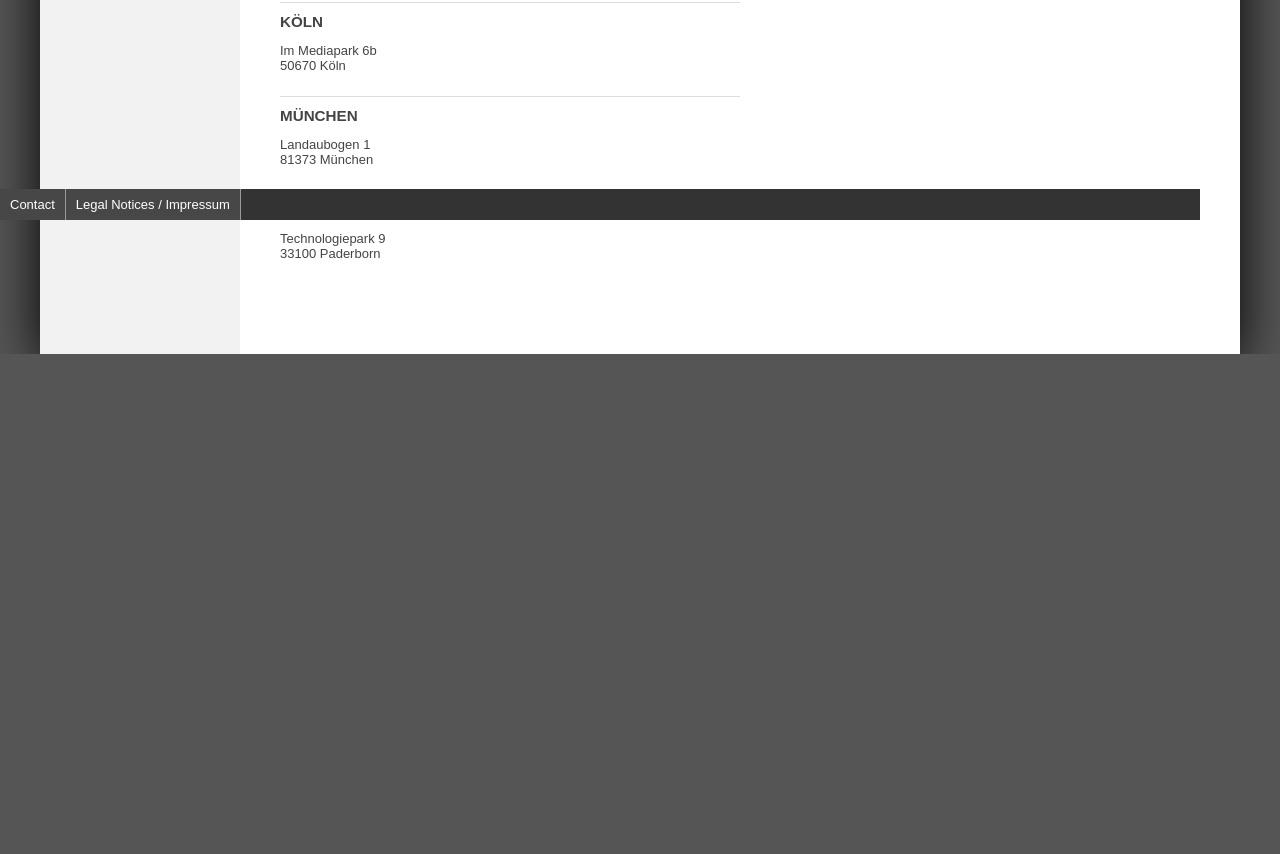
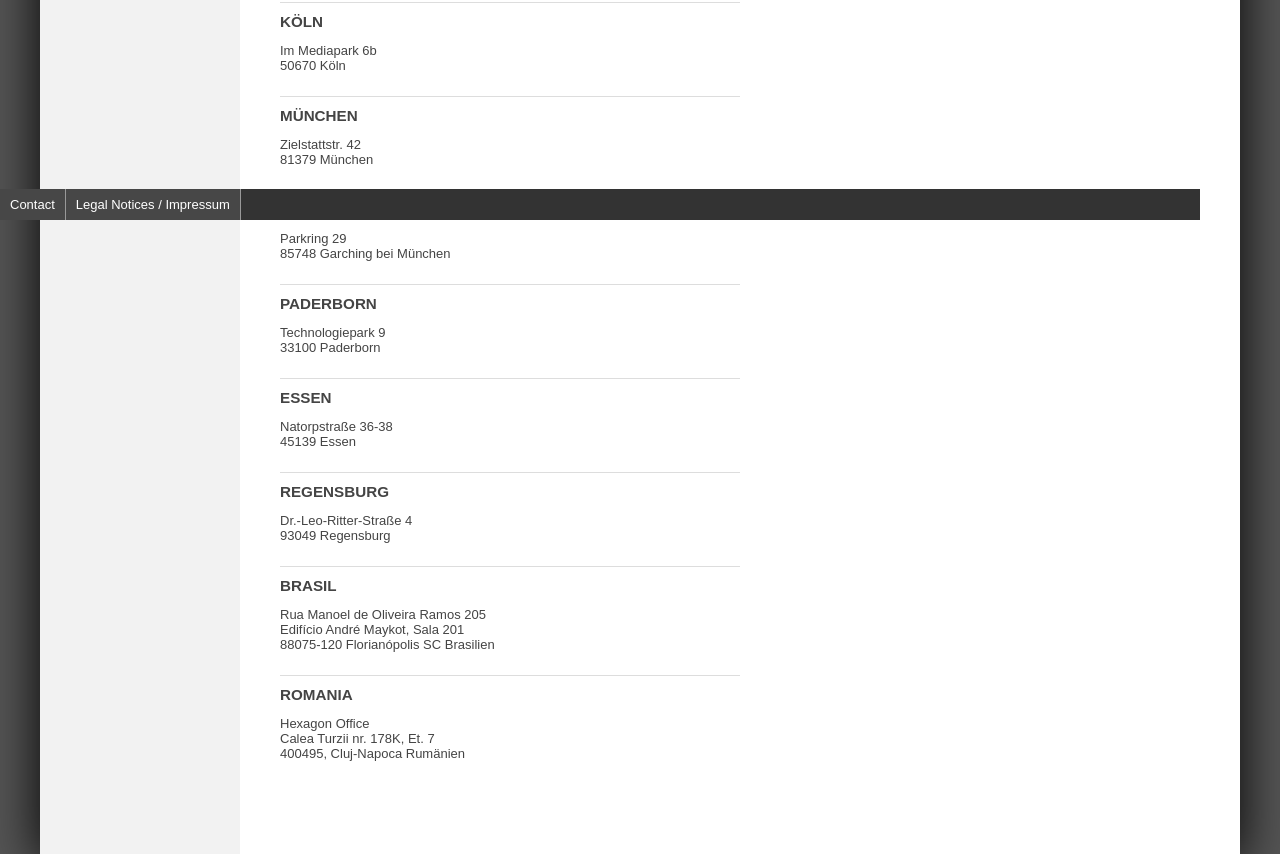
Before and after one commit to skaylink/NEXUSe2e-Website, a plain HTML site: page NEXUSe2e/Services/Contact.html in a window 1280 px wide. Shown: the part 580-1434 px from the top of the page. Before the commit the page ends 934 px from the top, so only its background shows below. Drawn offline with Linux system fonts and the light colour scheme.

Commit message:
corrected some mistakes and added more sides

```diff
--- a/NEXUSe2e/Services/Contact.html
+++ b/NEXUSe2e/Services/Contact.html
@@ -126,7 +126,7 @@
                                  We are available by phone 8 am through 6 pm Central European Time:
                               </p>
                               <p>Tel.:&nbsp;<a href="tel:+49 40 88155-0">+49 40 88155 – 0&nbsp;</a><br>
-                                 E-Mail: <a href="mailto:solutiuons.support@direkt-gruppe">solutions.support@direkt-gruppe.de</a>
+                                 E-Mail: <a href="mailto:solutions.support@direkt-gruppe">solutions.support@direkt-gruppe.de</a>
                               </p>
                            </div>
                            <section id="text-3" style="padding-top:10px;padding-bottom:10px;border-bottom:1px solid #dddddd;width:50%">
@@ -148,16 +148,58 @@
                            <section id="text-5" style="padding-top:10px;padding-bottom:10px;border-bottom:1px solid #dddddd;width:50%">
                               <h3 style="padding-bottom:0px;">MÜNCHEN</h3>
                               <div class="textwidget">
-                                 <p>Landaubogen 1<br>
-                                    81373 München
+                                 <p>Zielstattstr. 42<br>
+                                    81379 München
                                  </p>
                               </div>
                            </section>
-                           <section id="text-6" style="padding-top:10px;padding-bottom:10px;">
+                           <section id="text-7" style="padding-top:10px;padding-bottom:10px;border-bottom:1px solid #dddddd;width:50%">
+                              <h3 style="padding-bottom:0px;">GARCHING</h3>
+                              <div class="textwidget">
+                                 <p>Parkring 29<br>
+                                    85748 Garching bei München
+                                 </p>
+                              </div>
+                           </section>
+                           <section id="text-8" style="padding-top:10px;padding-bottom:10px;border-bottom:1px solid #dddddd;width:50%">
                               <h3 style="padding-bottom:0px;">PADERBORN</h3>
                               <div class="textwidget">
                                  <p>Technologiepark 9<br>
                                     33100 Paderborn
+                                 </p>
+                              <span class="seperator extralight-border"></span>
+                           </section>
+                           <section id="text-9" style="padding-top:10px;padding-bottom:10px;border-bottom:1px solid #dddddd;width:50%">
+                              <h3 style="padding-bottom:0px;">ESSEN</h3>
+                              <div class="textwidget">
+                                 <p>Natorpstraße 36-38<br>
+                                    45139 Essen
+                                 </p>
+                              <span class="seperator extralight-border"></span>
+                           </section>
+                           <section id="text-10" style="padding-top:10px;padding-bottom:10px;border-bottom:1px solid #dddddd;width:50%">
+                              <h3 style="padding-bottom:0px;">REGENSBURG</h3>
+                              <div class="textwidget">
+                                 <p>Dr.-Leo-Ritter-Straße 4<br>
+                                    93049 Regensburg
+                                 </p>
+                              <span class="seperator extralight-border"></span>
+                           </section>
+                           <section id="text-11" style="padding-top:10px;padding-bottom:10px;border-bottom:1px solid #dddddd;width:50%">
+                              <h3 style="padding-bottom:0px;">BRASIL</h3>
+                              <div class="textwidget">
+                                 <p>Rua Manoel de Oliveira Ramos 205<br>
+                                    Edifício André Maykot, Sala 201<br>
+                                    88075-120 Florianópolis SC Brasilien
+                                 </p>
+                              <span class="seperator extralight-border"></span>
+                           </section>
+                           <section id="text-8" style="padding-top:10px;padding-bottom:10px;">
+                              <h3 style="padding-bottom:0px;">ROMANIA</h3>
+                              <div class="textwidget">
+                                 <p>Hexagon Office<br>
+                                    Calea Turzii nr. 178K, Et. 7<br>
+                                    400495, Cluj-Napoca Rumänien
                                  </p>
                               <span class="seperator extralight-border"></span>
                            </section>
```
Also changed, not shown: NEXUSe2e/Service.html (+0 -1 lines).
